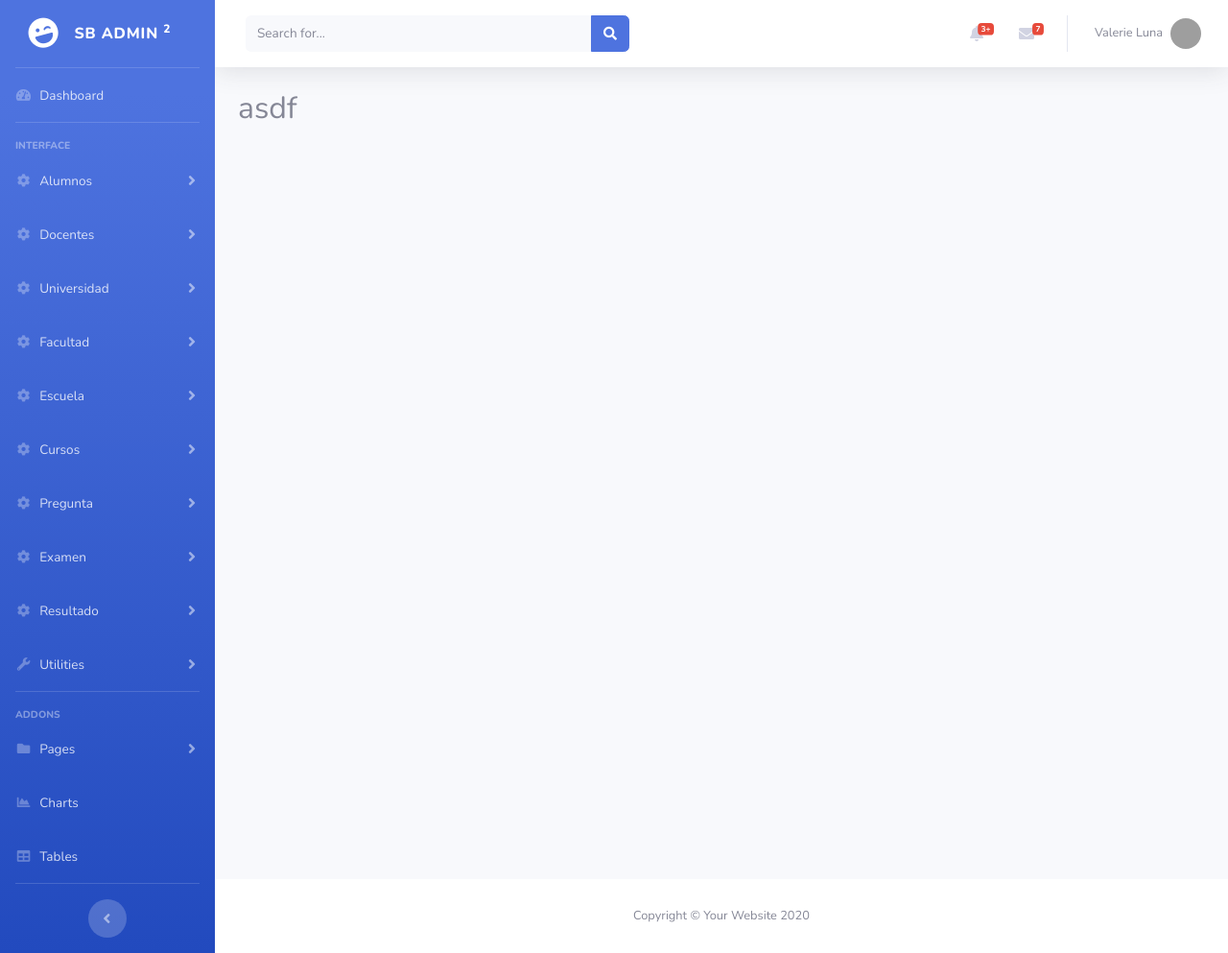
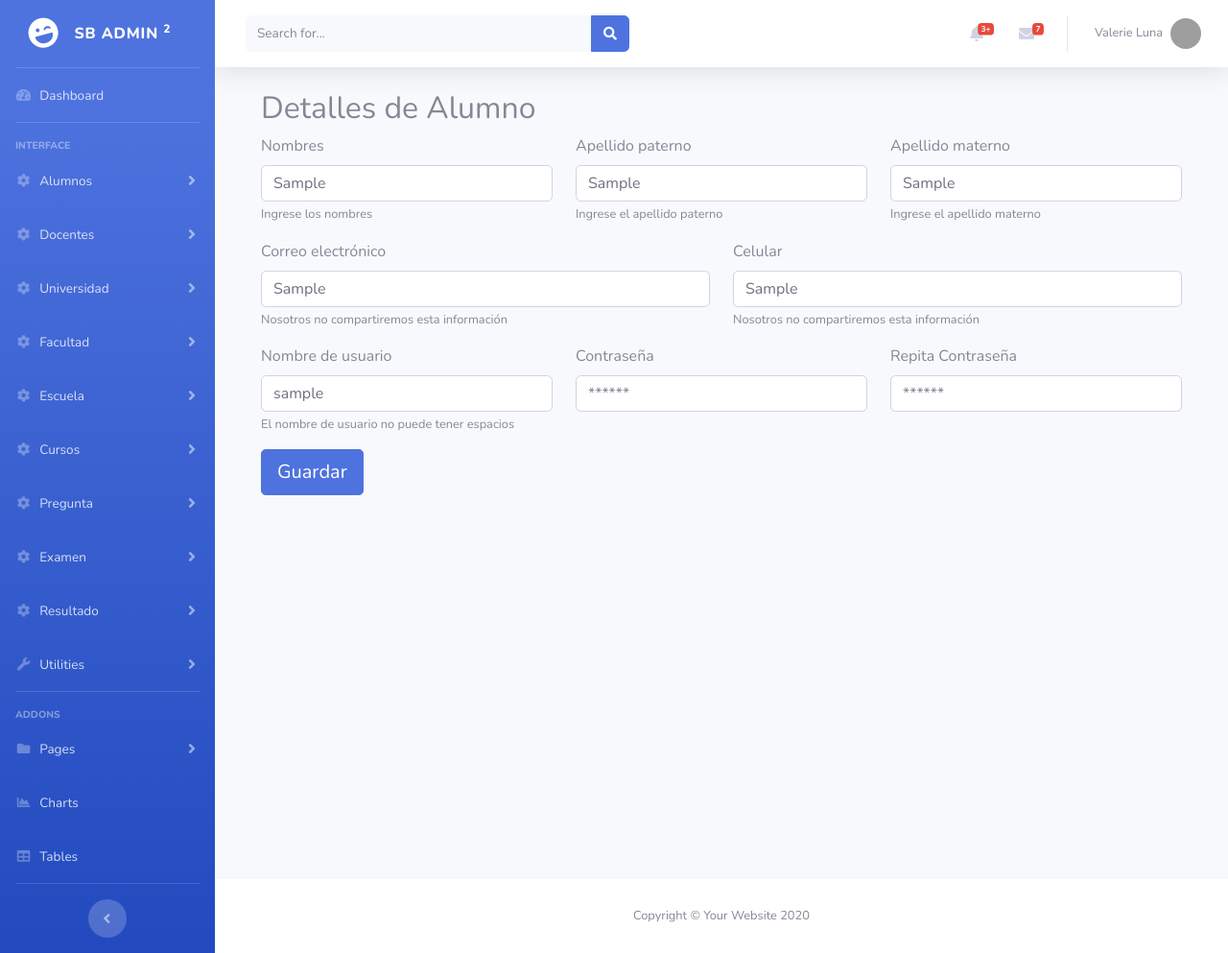
Before and after one commit to blackadress/simex, a Django app: page /usuario/alumno-listar/1/ in a window 1280 px wide. Shown: the whole page at 96% size. Run offline with Django 3.2, Linux system fonts and the light colour scheme; tables that the repository leaves empty hold one stand-in row (values such as "Sample post"); some libraries are stand-ins or nearby versions; grey boxes are pictures that could not be loaded.

Commit message:
alumno details

```diff
--- a/simulacro_examen/apps/examen/views.py
+++ b/simulacro_examen/apps/examen/views.py
@@ -309,11 +309,15 @@ class ViewExamenNuevoAgregarPreguntas(View):
         cursos = Curso.objects.filter(universidad_id=universidad_id)
         cursos_examen = CursoExamen.objects.filter(examen_id=examen_id)
         cursos_examen = [curso_examen.curso for curso_examen in cursos_examen]
+        ex_preguntas = ExamenPregunta.objects.filter(examen_id=examen_id)
+        preguntas = [ex_preg.pregunta for ex_preg in ex_preguntas]
+
         print(cursos_examen)
         context = {
             "docentes": docentes,
             "cursos": cursos,
             "cursos_examen": cursos_examen,
+            "preguntas": preguntas,
         }
         return render(request, self.template_name, context)
 
--- a/simulacro_examen/templates/alumno/detalles.html
+++ b/simulacro_examen/templates/alumno/detalles.html
@@ -4,7 +4,139 @@
 {% endblock %}
 
 {% block content %}
-<h2>asdf</h2>
+<div class="container">
+  <h2>Detalles de Alumno</h2>
+
+  <h3 style="color: green">{{ msg }}</h3>
+
+  <form action="." method="put">
+    {% csrf_token %}
+    <div class="row">
+      <div class="form-group col-sm">
+        <label for="nombres">Nombres</label>
+        <input
+          type="text"
+          class="form-control"
+          id="nombres"
+          name="nombres"
+          aria-describedby="nombresHelp"
+          placeholder="Nombres"
+          value={{ alumno.usuario.nombres }}
+          required
+        />
+        <small id="nombresHelp" class="form-text text-muted"
+          >Ingrese los nombres</small
+        >
+      </div>
+      <div class="form-group col-sm">
+        <label for="apPaterno">Apellido paterno</label>
+        <input
+          type="text"
+          class="form-control"
+          id="apPaterno"
+          name="apPaterno"
+          aria-describedby="apPaternoHelp"
+          placeholder="Apellido Paterno"
+          value={{ alumno.usuario.apellido_paterno }}
+          required
+        />
+        <small id="apPaternoHelp" class="form-text text-muted"
+          >Ingrese el apellido paterno</small
+        >
+      </div>
+      <div class="form-group col-sm">
+        <label for="apMaterno">Apellido materno</label>
+        <input
+          type="text"
+          class="form-control"
+          id="apMaterno"
+          name="apMaterno"
+          aria-describedby="apMaternoHelp"
+          placeholder="Apellido Paterno"
+          value={{ alumno.usuario.apellido_materno }}
+          required
+        />
+        <small id="apMaternoHelp" class="form-text text-muted"
+          >Ingrese el apellido materno</small
+        >
+      </div>
+    </div>
+    <div class="row">
+      <div class="form-group col-sm">
+        <label for="email">Correo electrónico</label>
+        <input
+          type="email"
+          class="form-control"
+          id="email"
+          name="email"
+          aria-describedby="emailHelp"
+          placeholder="ejemplo@ex.com"
+          value={{ alumno.usuario.correo_electronico }}
+          required
+        />
+        <small id="emailHelp" class="form-text text-muted"
+          >Nosotros no compartiremos esta información</small
+        >
+      </div>
+      <div class="form-group col-sm">
+        <label for="celular">Celular</label>
+        <input
+          type="text"
+          class="form-control"
+          id="celular"
+          name="celular"
+          aria-describedby="celularHelp"
+          placeholder="999111222"
+          value={{ alumno.usuario.celular }}
+          required
+        />
+        <small id="celularHelp" class="form-text text-muted"
+          >Nosotros no compartiremos esta información</small
+        >
+      </div>
+    </div>
+    <div class="row">
+      <div class="form-group col-sm">
+        <label for="usuario">Nombre de usuario</label>
+        <input
+          type="text"
+          class="form-control"
+          id="usuario"
+          name="usuario"
+          aria-describedby="usuarioHelp"
+          placeholder="usuario_ejemplo"
+          value={{ alumno.usuario.usuario.username }}
+          required
+        />
+        <small id="usuarioHelp" class="form-text text-muted"
+          >El nombre de usuario no puede tener espacios</small
+        >
+      </div>
+      <div class="form-group col-sm">
+        <label for="password">Contraseña</label>
+        <input
+          type="password"
+          class="form-control"
+          id="password"
+          name="password"
+          placeholder="******"
+          required
+        />
+      </div>
+      <div class="form-group col-sm">
+        <label for="password2">Repita Contraseña</label>
+        <input
+          type="password"
+          class="form-control"
+          id="password2"
+          placeholder="******"
+          required
+        />
+      </div>
+    </div>
+    <button type="submit" class="btn btn-primary btn-lg">Guardar</button>
+  </form>
+</div>
 {% endblock %}
 
 {% block scripts %}
--- a/simulacro_examen/templates/examen/listar.html
+++ b/simulacro_examen/templates/examen/listar.html
@@ -28,7 +28,7 @@
           <td>{{ examen.nota_maxima }}</td>
           <td>{{ examen.puntaje_maximo }}</td>
           <td>
-            <a class="btn btn-warning" href="{% url 'usuario:view_examen_UD' pk=examen.id %}" role="button">
+            <a class="btn btn-warning" href="{% url 'examen:view_examen_nuevo_agregar_preguntas' examen_id=examen.id %}" role="button">
               <i class="fas fa-fw fa-pen"></i>
               Detalles
             </a>
```
Also changed, not shown: simulacro_examen/templates/examen/nuevo_agregar_preguntas.html (+24 -22 lines).
